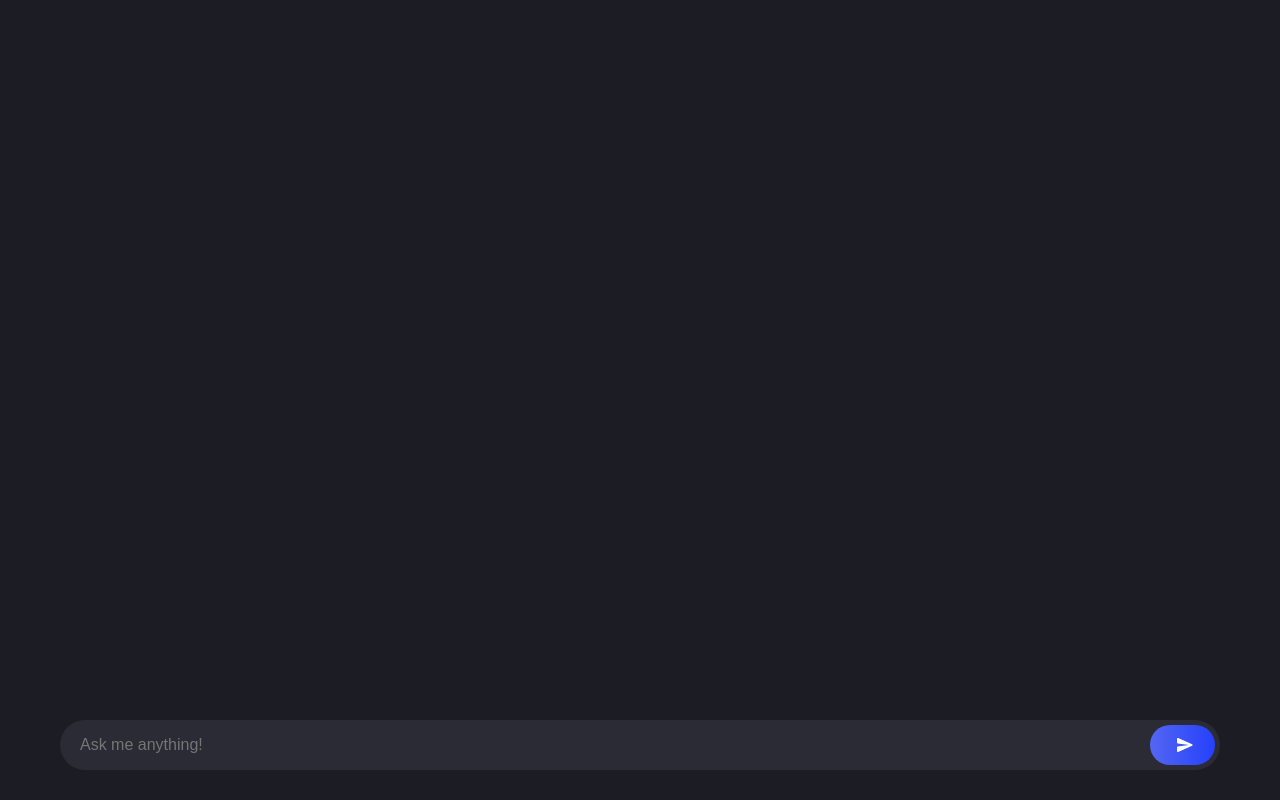
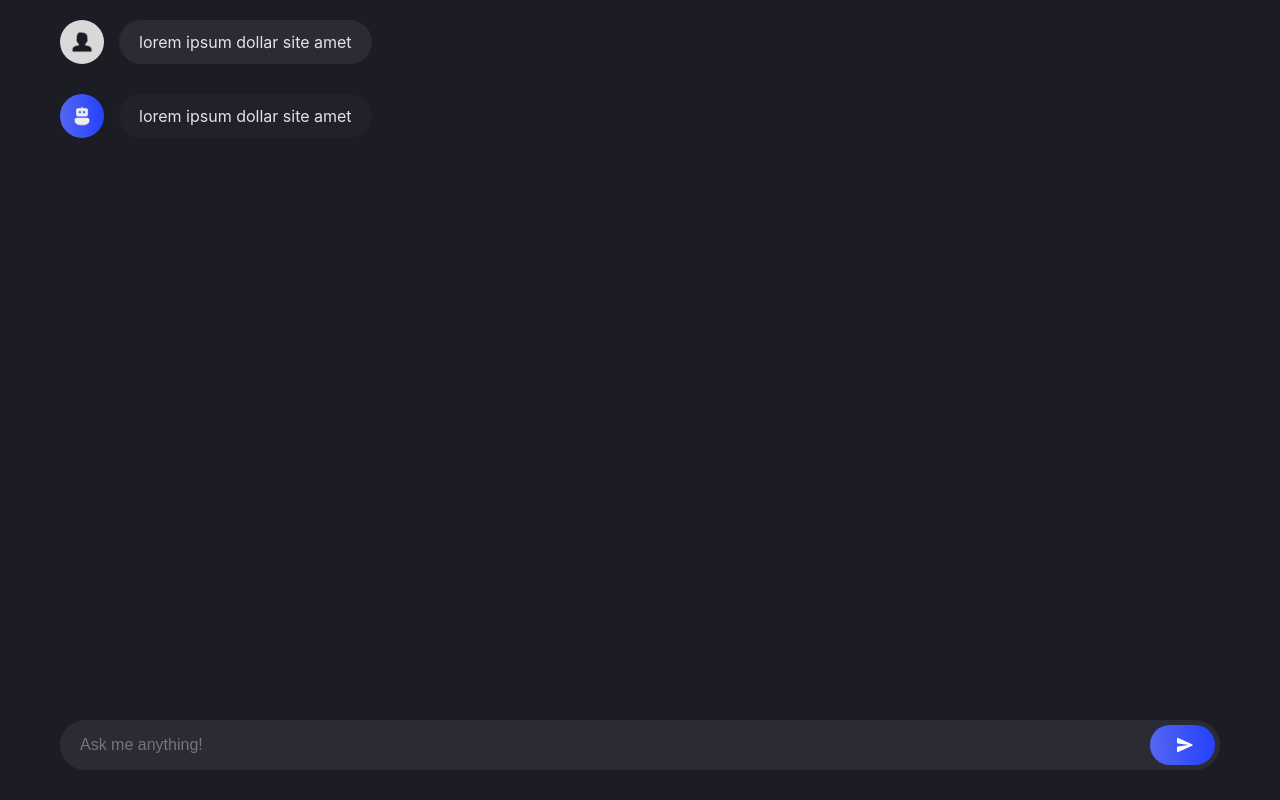
Before and after one commit to devesh1808/chatGPT-App, a React (Vite) app in the folder client/: page / in a window 1280 px wide. Built offline with nearby package versions, Linux system fonts and the light colour scheme.

Commit message:
defined chat bubble and post divs inside layout div and for bot as well

```diff
--- a/client/src/App.jsx
+++ b/client/src/App.jsx
@@ -1,12 +1,26 @@
 import send from "./assets/send.svg";
 import user from "./assets/user.png";
+import bot from "./assets/bot.png";
 import loader from "./assets/loader.svg";
 
 function App() {
   return (
     <main className="chatGPT-app">
       <section className="chat-container">
-        <div className="layout"></div>
+        <div className="layout">
+          <div className="chat-bubble">
+            <div className="avatar">
+              <img src={user} />
+            </div>
+            <div className="post">lorem ipsum dollar site amet</div>
+          </div>
+          <div className="chat-bubble bot">
+            <div className="avatar">
+              <img src={bot} />
+            </div>
+            <div className="post">lorem ipsum dollar site amet</div>
+          </div>
+        </div>
       </section>
       <footer>
         <input
```
